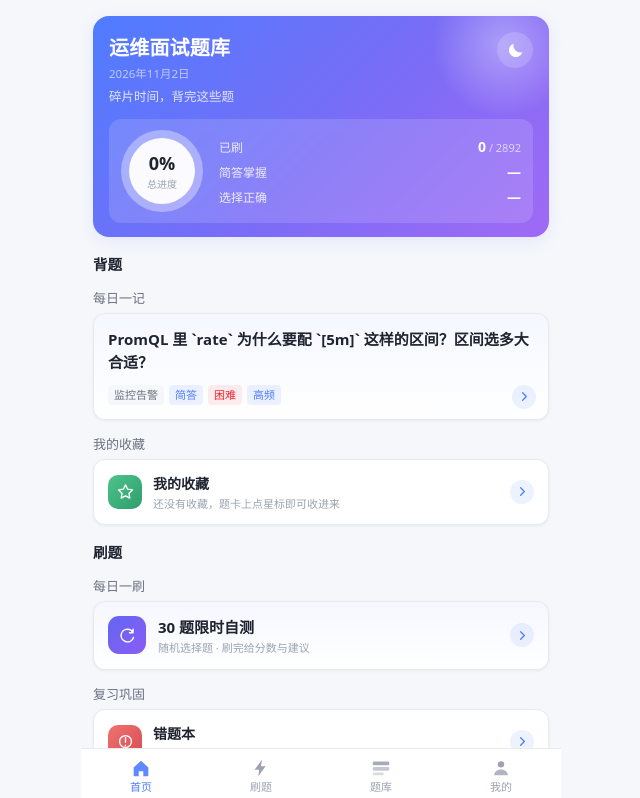
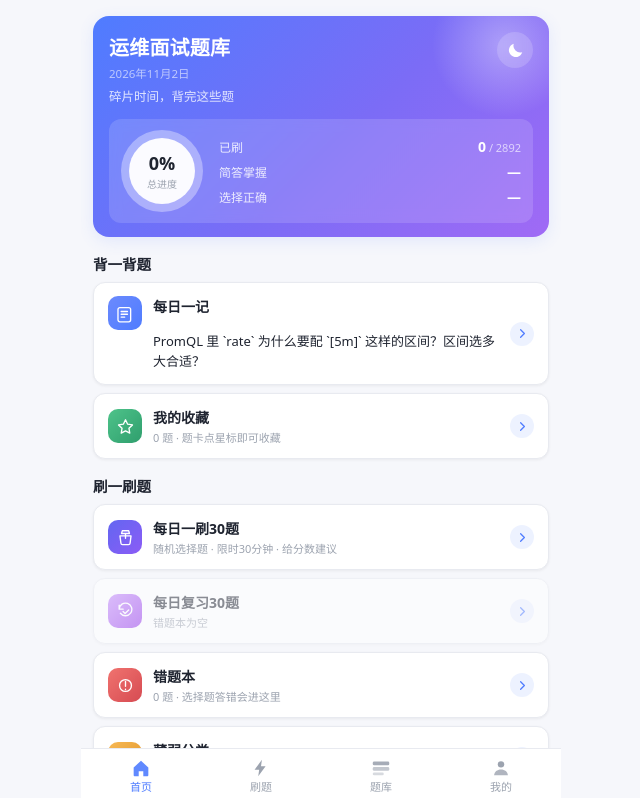
Before and after one commit to fanggafa/OpsInterview-Bank-H5, a Vue app: page / in a window 1280 px wide. Shown: the top 798 px of the page, without its empty margins (319-959 px from the left). Built offline with nearby package versions, Linux system fonts and the light colour scheme.

Commit message:
feat(home): 卡片结构统一（背一背题/刷一刷题、去子标题、统一间距与图标、每日一记显示题干）

```diff
--- a/src/views/HomeView.vue
+++ b/src/views/HomeView.vue
@@ -2,8 +2,6 @@
 import { computed, onMounted } from 'vue'
 import { useRouter } from 'vue-router'
 import Ring from '@/components/Ring.vue'
-import DifficultyBadge from '@/components/DifficultyBadge.vue'
-import FrequencyBadge from '@/components/FrequencyBadge.vue'
 import { useBankStore } from '@/stores/bankStore'
 import { useStudyStore } from '@/stores/studyStore'
 import { useSettingsStore } from '@/stores/settingsStore'
@@ -58,8 +56,6 @@ const daily = computed(() =>
   pickDailyQuestion(bank.questions, new Date(), { types: ['short'] }),
 )
 
-const dailyTypeLabel = computed(() => (daily.value ? TYPE_LABEL[getType(daily.value)] : ''))
-
 /** 今天这道题的作答状态（只看今天，不把上周的结果算进来） */
 const dailyState = computed(() => {
   const q = daily.value
@@ -77,7 +73,11 @@ const dailyState = computed(() => {
 })
 
 /** 题干摘要：卡片只放一行半，太长会把下面的内容顶出首屏 */
-const dailySummary = computed(() => (daily.value ? truncate(daily.value.question, 46) : ''))
+/**
+ * 题干摘要。现在它**独占副标题那一行**（不再和「每天一道…」挤在一起），
+ * 所以可以放宽截断长度 —— 46 字在手机上只够显示半句，看不出是哪道题。
+ */
+const dailySummary = computed(() => (daily.value ? truncate(daily.value.question, 70) : ''))
 
 /** 错题本数量：错题复习入口据此决定是否可用 */
 const wrongCount = computed(() => study.wrongList.length)
@@ -185,41 +185,49 @@ function openWeak() {
 
       背题 = 每日一记（每天读一道、记一个知识点）+ 我的收藏（收藏只收简答题）。
     -->
-    <h2 class="section-title">背题</h2>
+    <h2 class="section-title">背一背题</h2>
 
     <!--
       每日一记：给一个「今天具体记什么」的动作。
       只抽简答题 —— 它能直接读答案解析，符合「记」的定位。
+
+      **与其它卡片同构**：图标 + 标题 + 副标题 + 行尾箭头。
+      早先是「左上状态胶囊 + 纯文字标题 + 题干」的独立版式，
+      和下面几张卡放在一起明显是两个东西：没图标、标题跟题干挤在一行、
+      卡片间距也不同。现在统一成同一套 `.review` 骨架，只在内部多一行题干。
     -->
-    <h3 class="section-sub">每日一记</h3>
-    <button v-if="daily" class="daily card" @click="openDaily">
-      <!--
-        状态标签只在「已作答」时出现（今天答对/答错、标记会/不会）。
-        未作答时不显示「今日一记」——标题已经写了「每日一记」，
-        再挂一个同义徽标只是重复。
-      -->
-      <span
-        v-if="dailyState.answered"
-        class="daily__tag"
-        :class="`daily__tag--${dailyState.status}`"
-      >
-        {{ dailyState.label }}
+    <div class="reviews">
+      <button v-if="daily" class="review review--daily" @click="openDaily">
+        <span class="review__icon review__icon--daily" aria-hidden="true">
+          <svg viewBox="0 0 24 24" width="19" height="19">
+            <path
+              d="M5 4.5h11a2.5 2.5 0 0 1 2.5 2.5v13a2.5 2.5 0 0 1-2.5 2.5H5A2.5 2.5 0 0 1 2.5 20V7A2.5 2.5 0 0 1 5 4.5zM6.5 9.5h8M6.5 13h8M6.5 16.5h4.5"
+              fill="none"
+              stroke="currentColor"
+              stroke-width="1.7"
+              stroke-linecap="round"
+              stroke-linejoin="round"
+            />
+          </svg>
         </span>
 
-      <p class="daily__q">{{ dailySummary }}</p>
+        <span class="review__text">
+          <span class="review__title">
+            每日一记
+            <!-- 已作答时把状态贴在标题后面，不占额外一行 -->
+            <span v-if="dailyState.answered" class="review__state">{{ dailyState.label }}</span>
+          </span>
+          <!--
+            只显示题干，不要副标题。
+            题干才是用户真正关心的（今天记哪道题），
+            副标题那种「每天一道 · 看完答案再自评」是说明文案，纯占地方。
 
-      <div class="daily__meta">
-        <span class="badge daily__cat">{{ daily.category }}</span>
-        <span class="badge daily__type">{{ dailyTypeLabel }}</span>
-        <DifficultyBadge :difficulty="daily.difficulty" />
-        <FrequencyBadge :frequency="daily.frequency" />
-      </div>
+            往下拉开一点距离 + 字号大一些，让它读起来像「题目」而不是「备注」。
+          -->
+          <span class="review__desc review__desc--question">{{ dailySummary }}</span>
+        </span>
 
-      <!--
-        只留一个箭头，不再写「点开作答，答完看解析」那行提示。
-        整张卡片本来就是按钮，箭头已经说明可进；那一行既重复又白占高度。
-      -->
-            <span class="daily__arrow" aria-hidden="true">
+        <span class="review__arrow" aria-hidden="true">
           <svg viewBox="0 0 24 24" width="15" height="15">
             <path
               d="M9 6l6 6-6 6"
@@ -233,18 +241,6 @@ function openWeak() {
         </span>
       </button>
 
-    <!--
-      每日一刷：紧跟在每日一记下方，是「每天两个动作」里的第二个。
-      与每日一记的差别：每日一记是「看一道」，每日一刷是「考一批」并给分数。
-      它不属于「复习巩固」（那是按错题/薄弱去补），所以单独成块。
-    -->
-    <!--
-      我的收藏：从「我的」页搬来 —— 它们本质是「题」而不是「我的设置」，
-      放首页与其他题目入口同段更好找。「我的」页只留数据看板 + 右上角设置。
-      （收藏只收简答题，所以归在「简答题」这块。）
-    -->
-    <h3 class="section-sub">我的收藏</h3>
-    <div class="reviews">
       <router-link to="/favorites" class="review">
         <span class="review__icon review__icon--fav" aria-hidden="true">
           <svg viewBox="0 0 24 24" width="19" height="19">
@@ -260,7 +256,7 @@ function openWeak() {
         <span class="review__text">
           <span class="review__title">我的收藏</span>
           <span class="review__desc">
-            {{ favCount ? `${favCount} 题 · 手动标记的重点` : '还没有收藏，题卡上点星标即可收进来' }}
+            {{ favCount ? `${favCount} 题 · 手动标记的重点` : '0 题 · 题卡点星标即可收藏' }}
           </span>
         </span>
               <span class="review__arrow" aria-hidden="true">
@@ -283,29 +279,69 @@ function openWeak() {
       每日一刷（30 题自测）+ 复习巩固（错题本 / 错题复习 / 薄弱分类）。
       这几项**都只涉及选择题**：错题本只收选择题，薄弱分类也只统计选择题。
     -->
-    <h2 class="section-title">刷题</h2>
-    <h3 class="section-sub">每日一刷</h3>
-    <button class="review review--drill" @click="startReview('dailyDrill')">
+    <h2 class="section-title">刷一刷题</h2>
+
+    <!-- 用 .reviews 包住，与下面几张卡共用同一个 gap —— 卡片间距才一致 -->
+    <div class="reviews">
+      <button class="review" @click="startReview('dailyDrill')">
         <span class="review__icon review__icon--drill" aria-hidden="true">
           <svg viewBox="0 0 24 24" width="19" height="19">
             <path
-            d="M12 4a8 8 0 1 0 7.5 10.5M12 4a8 8 0 0 1 7 4.3M19 4v4.5h-4.5"
+              d="M8 3.5h8l1 3.5H7l1-3.5zM12 7v6m-3-3h6M5 10h14l-1.2 9.2A2 2 0 0 1 15.8 21H8.2a2 2 0 0 1-2-1.8L5 10z"
               fill="none"
               stroke="currentColor"
-            stroke-width="1.9"
+              stroke-width="1.7"
               stroke-linecap="round"
               stroke-linejoin="round"
             />
           </svg>
         </span>
         <span class="review__text">
+          <span class="review__title">每日一刷30题</span>
+          <span class="review__desc">随机选择题 · 限时30分钟 · 给分数建议</span>
+        </span>
+        <span class="review__arrow" aria-hidden="true">
+          <svg viewBox="0 0 24 24" width="15" height="15">
+            <path
+              d="M9 6l6 6-6 6"
+              fill="none"
+              stroke="currentColor"
+              stroke-width="2"
+              stroke-linecap="round"
+              stroke-linejoin="round"
+            />
+          </svg>
+        </span>
+      </button>
       <!--
-          主标题与副标题分开：标题只放「这是什么」，规则细节放副标题。
-          早先标题写成「随机 30 题选择题」，把规则塞进了标题位，
-          与下方「每日一刷」区块标题重复，视觉上也很吵。
+        复习区：按「复习 → 错题 → 薄弱」的顺序排。
+        每日复习（原「错题复习」）放最前面 —— 它是「现在就练一批」的动作，
+        错题本则是「看看有哪些题要补」的清单，先练再翻清单更顺手。
+
+        **与每日一刷同处一个 .reviews 容器**：早先它们各用一个 .reviews，
+        两个容器相邻却没有外边距，结果「每日一刷」和「每日复习」之间是 0px，
+        而组内其它卡片是 8px —— 看着就是「间距不对」。
+        同一个区块内的卡片，本该共用一个 gap。
       -->
-        <span class="review__title">30 题限时自测</span>
-        <span class="review__desc">随机选择题 · 刷完给分数与建议</span>
+      <!-- 每日复习：从错题本里抽一批来练（原「错题复习」） -->
+      <button class="review" :disabled="!wrongCount" @click="startReview('wrong')">
+        <span class="review__icon review__icon--review" aria-hidden="true">
+          <svg viewBox="0 0 24 24" width="19" height="19">
+            <path
+              d="M4 9a8 8 0 1 1 1.6 5.2M4 4v5h5M9 12l2.5 2.5L16 10"
+              fill="none"
+              stroke="currentColor"
+              stroke-width="1.7"
+              stroke-linecap="round"
+              stroke-linejoin="round"
+            />
+          </svg>
+        </span>
+        <span class="review__text">
+          <span class="review__title">每日复习30题</span>
+          <span class="review__desc">
+            {{ wrongCount ? `从错题本抽 ${Math.min(wrongCount, 10)} 题 · 连对3次移出` : '错题本为空' }}
+          </span>
         </span>
               <span class="review__arrow" aria-hidden="true">
         <svg viewBox="0 0 24 24" width="15" height="15">
@@ -321,13 +357,6 @@ function openWeak() {
       </span>
       </button>
 
-    <!--
-      复习巩固：按「错题 → 复习 → 薄弱」的顺序排。
-      错题本放最前面 —— 它是「有哪些题要补」的清单，错题复习是从清单里抽题练，
-      先看清单再开练更合逻辑。
-    -->
-    <h3 class="section-sub">复习巩固</h3>
-    <div class="reviews">
       <!-- 错题本：清单（点了去看有哪些题），不是练习 -->
       <router-link to="/wrong" class="review">
         <span class="review__icon review__icon--wrong" aria-hidden="true">
@@ -344,7 +373,7 @@ function openWeak() {
         <span class="review__text">
           <span class="review__title">错题本</span>
           <span class="review__desc">
-            {{ wrongCount ? `已收集 ${wrongCount} 题 · 连对 3 次自动移出` : '还没有错题，选择题答错会进这里' }}
+            {{ wrongCount ? `已收集 ${wrongCount} 题 · 连对3次移出` : '0 题 · 选择题答错会进这里' }}
           </span>
         </span>
               <span class="review__arrow" aria-hidden="true">
@@ -360,40 +389,6 @@ function openWeak() {
         </svg>
       </span>
       </router-link>
-
-      <!-- 错题复习：从错题本里抽一批来练 -->
-      <button class="review" :disabled="!wrongCount" @click="startReview('wrong')">
-        <span class="review__icon review__icon--drill" aria-hidden="true">
-          <svg viewBox="0 0 24 24" width="19" height="19">
-            <path
-              d="M12 4a8 8 0 1 0 7.5 10.5M12 4a8 8 0 0 1 7 4.3M19 4v4.5h-4.5"
-              fill="none"
-              stroke="currentColor"
-              stroke-width="1.9"
-              stroke-linecap="round"
-              stroke-linejoin="round"
-            />
-          </svg>
-        </span>
-        <span class="review__text">
-          <span class="review__title">错题复习</span>
-          <span class="review__desc">
-            {{ wrongCount ? `从错题本抽 ${Math.min(wrongCount, 10)} 题 · 连对 3 次移出` : '错题本是空的' }}
-          </span>
-        </span>
-              <span class="review__arrow" aria-hidden="true">
-        <svg viewBox="0 0 24 24" width="15" height="15">
-          <path
-            d="M9 6l6 6-6 6"
-            fill="none"
-            stroke="currentColor"
-            stroke-width="2"
-            stroke-linecap="round"
-            stroke-linejoin="round"
-          />
-        </svg>
-      </span>
-      </button>
 
       <!--
         薄弱环节入口：与上面两张卡同款式，只显示「最弱的是哪块」这一条摘要。
@@ -565,94 +560,6 @@ function openWeak() {
   color: rgba(255, 255, 255, 0.66);
 }
 
-
-/* ---------- 每日一记 ---------- */
-.daily {
-  /* 日期绝对定位到右上角，所以卡片自己要做定位上下文 */
-  position: relative;
-  display: flex;
-  flex-direction: column;
-  gap: 10px;
-  width: 100%;
-  padding: 14px;
-  text-align: left;
-  color: var(--c-text);
-  border: 1px solid var(--c-border);
-  background-image: var(--grad-card);
-  transition: transform 0.14s ease, box-shadow 0.14s ease;
-}
-.daily:active {
-  transform: scale(0.985);
-  box-shadow: var(--shadow-lift);
-}
-/* 状态胶囊：答过之后转绿/转红，一眼看出今天做没做。现在它是卡片首行的行内元素 */
-.daily__tag {
-  align-self: flex-start;
-  padding: 3px 8px;
-  border-radius: 6px;
-  font-size: 11.5px;
-  font-weight: 600;
-  color: var(--c-primary);
-  background: var(--c-primary-weak);
-}
-.daily__tag--know {
-  color: var(--c-success);
-  background: var(--c-success-weak);
-}
-.daily__tag--unknown {
-  color: var(--c-danger);
-  background: var(--c-danger-weak);
-}
-.daily__q {
-  margin: 0;
-  font-size: 15px;
-  font-weight: 600;
-  line-height: 1.55;
-  color: var(--c-text);
-}
-
-.daily__meta {
-  display: flex;
-  align-items: center;
-  flex-wrap: wrap;
-  gap: 5px;
-}
-.daily__cat {
-  color: var(--c-text-2);
-  background: var(--c-bg);
-}
-.daily__type {
-  color: var(--c-primary);
-  background: var(--c-primary-weak);
-}
-
-/**
- * 箭头绝对定位到卡片右下角。
- *
- * 早先它跟「点开作答，答完看解析」凑成一行，用一条分隔线隔开 ——
- * 那行既重复（卡片本身就是按钮）又白占十几像素高度。
- * 现在只留箭头，浮在右下角，与右上角的日期形成对角平衡。
- */
-/**
- * 卡片右下角的进入箭头。
- *
- * 原来是文本字符 `→`：不同字体下粗细/长度不一，和卡片内的线条图标风格不搭。
- * 现在用 chevron 图标 + 淡色圆底，与 AppHeader 的返回箭头同一套线条语言。
- */
-.daily__arrow {
-  position: absolute;
-  right: 12px;
-  bottom: 10px;
-  width: 24px;
-  height: 24px;
-  display: inline-flex;
-  align-items: center;
-  justify-content: center;
-  border-radius: 50%;
-  background: var(--c-primary-weak);
-  color: var(--c-primary);
-}
-
 /* ---------- 复习入口 ---------- */
 .reviews {
   display: flex;
@@ -668,34 +575,35 @@ function openWeak() {
   border-radius: var(--radius);
   border: 1px solid var(--c-border);
   background: var(--c-card);
-  box-shadow: var(--shadow-card);
-  text-align: left;
+  box-shadow: var(--shadow-card);  text-align: left;
   transition: transform 0.14s ease, box-shadow 0.14s ease;
 }
 .review:active:not(:disabled) {
   transform: scale(0.985);
   box-shadow: var(--shadow-lift);
 }
+/**
+ * 「每日一记」这张卡比其它卡高（多一行题干），不能沿用父级的 `align-items: center` ——
+ * 那会把图标垂直居中、沉到 29px，而其它卡的图标在 14px，一眼就能看出没对齐。
+ *
+ * 处理：整卡改为顶部对齐（图标与标题同为 14px），
+ * 但**箭头单独 `align-self: center`** —— 箭头是「可进入」的指示，
+ * 贴在卡片垂直中部比顶在角落自然。
+ */
+.review--daily {
+  align-items: flex-start;
+}
+.review--daily .review__arrow {
+  align-self: center;
+}
 /*
- * 每日一刷是独立卡片（不在 .reviews 容器里）。
- * 它的视觉比照「每日一记」那张：渐变底 + 更大内边距 + 更大图标，
- * 因为它是「每天两个动作」之一，不该看起来像复习列表里的普通一行。
+ * 首页所有入口卡都是**同一套骨架**：`.review` 的尺寸、内边距、图标大小、标题字号。
+ *
+ * 早先「每日一记」和「每日一刷」各自有一套版式（渐变底、更大内边距、
+ * 38px 图标、15px 标题），理由是「它们属于每日两个动作，不该长得像普通一行」。
+ * 但实际效果是：同一屏里出现了三种卡片尺寸，用户反馈「图标、字号、间距都不一样，太乱」。
+ * 现在统一了 —— 靠图标配色和标题区分，而不是靠尺寸差异。
  */
-.review--drill {
-  padding: 14px;
-  gap: 12px;
-  border-radius: var(--radius);
-  background-image: var(--grad-card);
-  margin-bottom: 4px;
-}
-.review--drill .review__icon {
-  width: 38px;
-  height: 38px;
-  border-radius: 11px;
-}
-.review--drill .review__title {
-  font-size: 15px;
-}
 /* 错题本为空时置灰：看起来像禁用，而不是点了才发现没题 */
 .review:disabled {
   opacity: 0.5;
@@ -725,6 +633,21 @@ function openWeak() {
 .review__icon--fav {
   background: linear-gradient(135deg, #4ec38a, #2f9e6d);
 }
+/*
+ * 两个「每天必做」的入口：配色要与复习那几张区分开。
+ * - 每日一记 → 蓝紫（对应 hero 主色，是「今天第一件事」）
+ * - 每日一刷 → 靛蓝（与每日复习的品红区分）
+ * - 每日复习 → 品红（与每日一刷的靛蓝区分）
+ *
+ * 早先「每日一刷」和「每日复习」都用了同一个循环箭头图标 + 同一种靛蓝，
+ * 视觉上完全一样，用户反馈「这两个图标重复了」。
+ */
+.review__icon--daily {
+  background: linear-gradient(135deg, #6b8afd, #4f7cff);
+}
+.review__icon--review {
+  background: linear-gradient(135deg, #c084fc, #9333ea);
+}
 .review__text {
   flex: 1;
   display: flex;
@@ -733,13 +656,51 @@ function openWeak() {
   min-width: 0;
 }
 .review__title {
+  display: flex;
+  align-items: center;
+  gap: 6px;
   font-size: 14px;
   font-weight: 600;
   color: var(--c-text);
 }
+/**
+ * 标题后面的状态小胶囊（只有「每日一记」会用到）。
+ * 贴在标题右侧而不是另起一行 —— 卡片高度不变，还一眼能看出今天做了没。
+ */
+.review__state {
+  flex-shrink: 0;
+  padding: 2px 6px;
+  border-radius: 5px;
+  font-size: 10.5px;
+  font-weight: 500;
+  color: var(--c-primary);
+  background: var(--c-primary-weak);
+}
 .review__desc {
   font-size: 11px;
   color: var(--c-text-3);
+}
+/**
+ * 题干（每日一记专用）。
+ *
+ * 这张卡没有副标题，题干是用户唯一要看的内容 ——
+ * 字号比普通副标题大（11 → 13px）、颜色用正文色。
+ *
+ * `margin-top` 取 14px 是**实测量出来的**，不是估的：
+ * 标题在 14~32px、图标在 14~48px，题干若按常规 5px 上边距只到 39px，
+ * 与图标底（48px）差 9px，看起来像「题干贴着标题、悬在图标中间」。
+ * 补上这 9px 后题干顶部正好与图标底部齐平，卡片左侧形成一条整齐的边缘。
+ * 最多两行后省略，避免长题干把卡片撑高。
+ */
+.review__desc--question {
+  margin-top: 14px;
+  font-size: 13px;
+  line-height: 1.5;
+  color: var(--c-text);
+  display: -webkit-box;
+  -webkit-line-clamp: 2;
+  -webkit-box-orient: vertical;
+  overflow: hidden;
 }
 /* 复习入口行尾的箭头：与「每日一记」那个同一套样式（chevron + 淡色圆底） */
 .review__arrow {
```
Also changed, not shown: 2 other files (tests, documents, lock files or other folders). Lines whose indentation alone changed are shown as unchanged.
